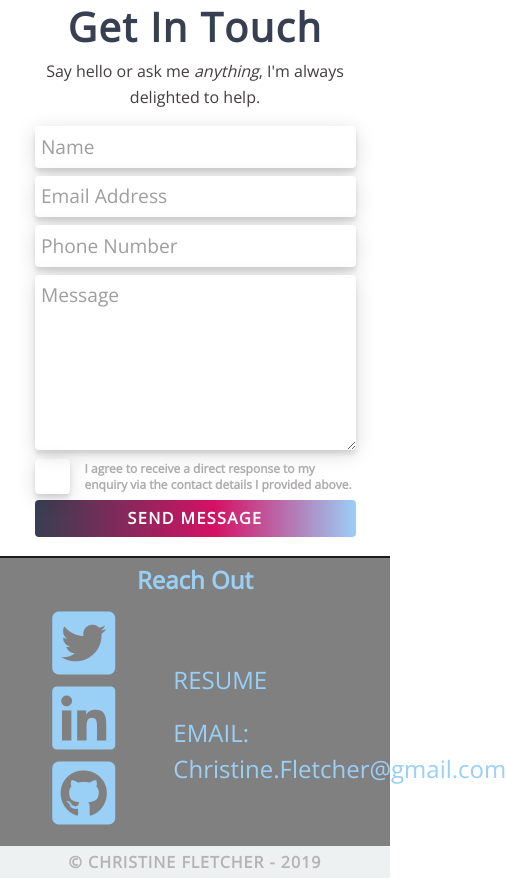
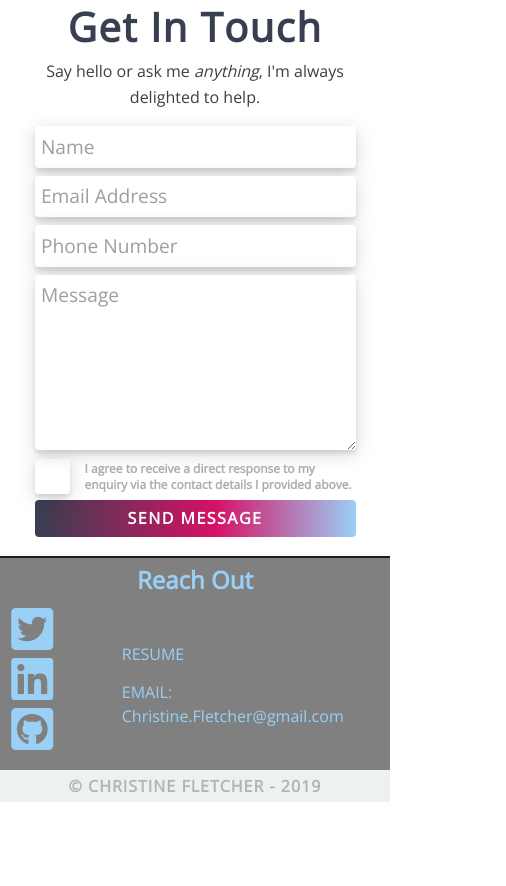
Before and after one commit to Chrismis79/SinglePagePortfolio, a plain HTML site: page index.html in a window 390 px wide. Shown: the part 2585-3471 px from the top of the page, 506 px wide, since content can reach past the window. After the commit the page ends 3394 px from the top, so only its background shows below. Drawn offline with nearby package versions, Linux system fonts and the light colour scheme.

Commit message:
fixed footer mobile styles

```diff
--- a/scss/_footers.scss
+++ b/scss/_footers.scss
@@ -1,12 +1,13 @@
 .footer {
     background: gray;
     border-top: 2px solid #1B1B1E;
-
+    width: 100%;
     .footer-ul{
         list-style: none;
         padding: 1%;
-
-
+        font-size: 1.5rem;
+        margin-left: 50px;
+        color: #9acff6;
     }
 
     .footer-contact-container{
@@ -28,10 +29,13 @@
     padding: 1%;
     margin-bottom: 2%;
     }
+}
 
+@media only screen and (max-width: 700px){
+    .footer{
     .footer-ul {
-        font-size: 1.5rem;
-        margin-left: 50px;
-        color: #9acff6;
+        font-size: 1rem;
+        margin-left: 10px;
     }
+ }
 }
```
Also changed, not shown: css/styles.css.
